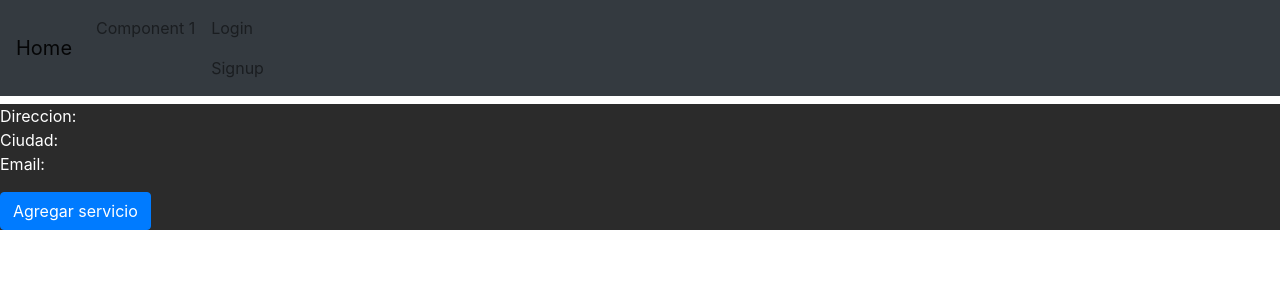
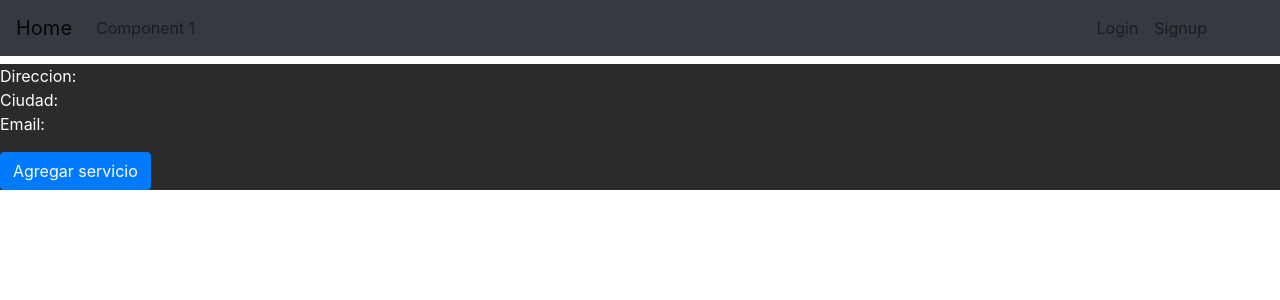
Before and after one commit to segamboa/Despliegue, a React (Create React App) app in the folder Entrega3/frontend/: page /proveedores/1 in a window 1280 px wide. Shown: the top 300 px of the page. Built offline with nearby package versions, Linux system fonts and the light colour scheme; no server answers.

Commit message:
locacion de botones de login y logout

```diff
--- a/Entrega3/frontend/src/App.css
+++ b/Entrega3/frontend/src/App.css
@@ -604,3 +604,11 @@ th {
 .textoNegro {
   color: black;
 }
+
+@media only screen and  (min-width: 765px){
+  .right-nav{
+    display: block;
+    position: fixed;
+    right: 5rem;
+  }
+}
--- a/Entrega3/frontend/src/components/navbar.js
+++ b/Entrega3/frontend/src/components/navbar.js
@@ -11,11 +11,11 @@ const Navbar2 = () => {
   }
   if (user.uid && user.role !== 'visitor') {
     return (
-      <Nav.Link href='#' onClick={logout}>Logout</Nav.Link>
+      <Nav.Link href='#' onClick={logout} className='right-nav'>Logout</Nav.Link>
     )
   } else {
     return (
-      <div className=''>
+      <div className='row right-nav'>
         <Nav.Link href='/login'>Login</Nav.Link>
         <Nav.Link href='/signup'>Signup</Nav.Link>
       </div>
```
